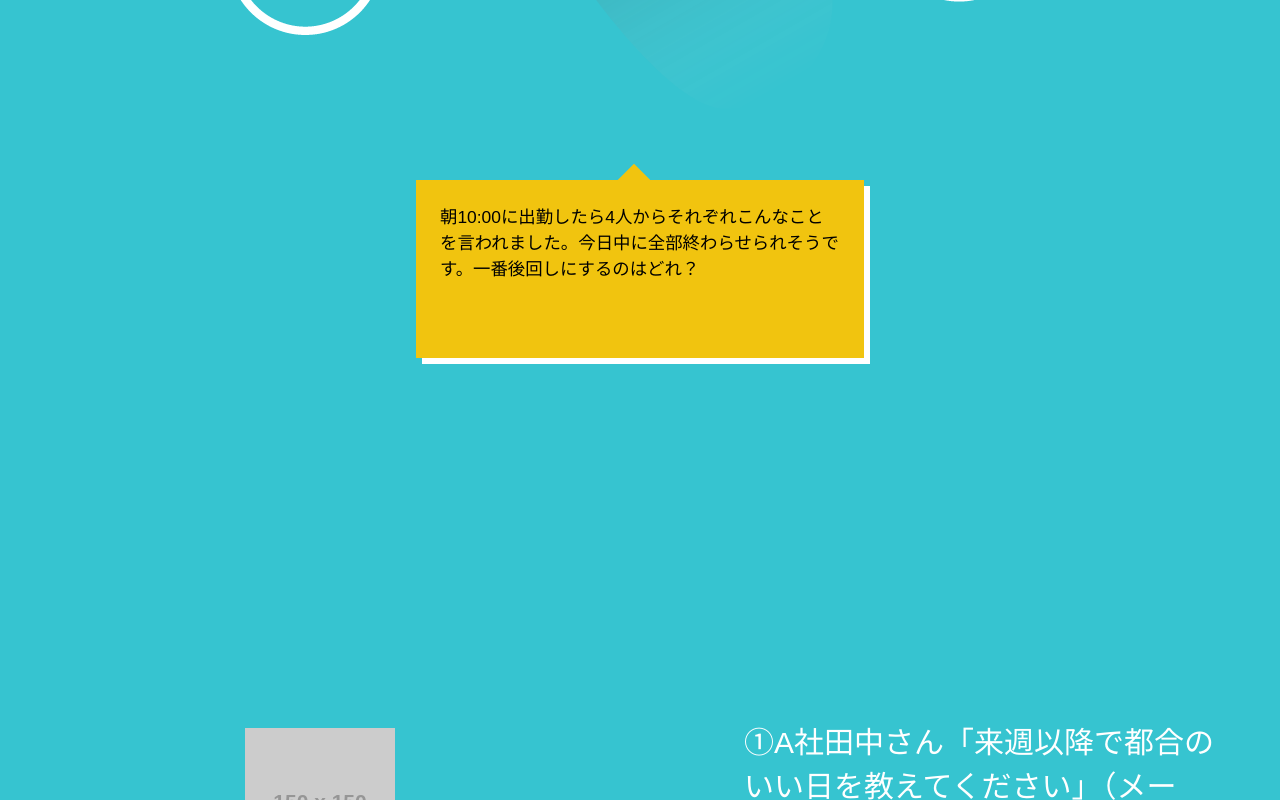
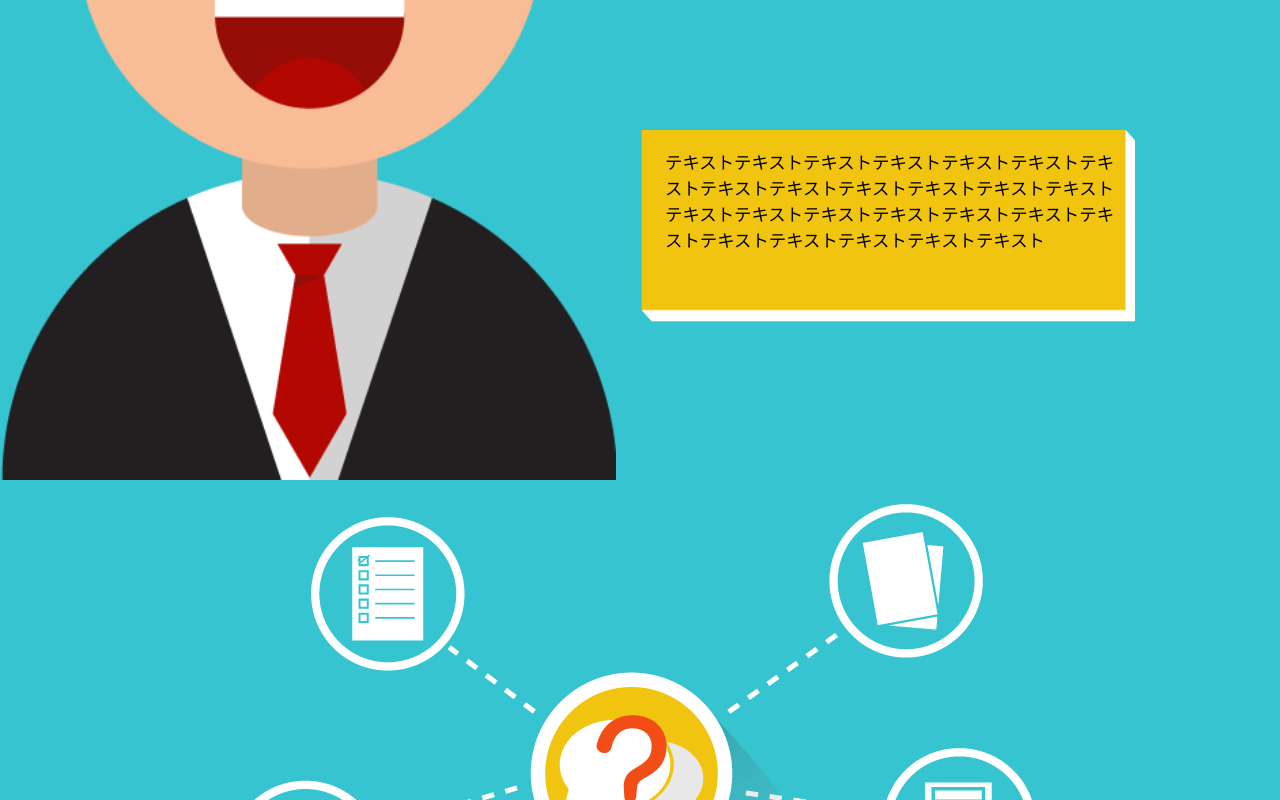
Before and after one commit to m-tanaka322/teamKAME-chan, a plain HTML site: page index.html in a window 1280 px wide. Shown: the part 1320-2120 px from the top of the page. Drawn offline with Linux system fonts and the light colour scheme; placeholder pictures from the web are drawn by us.

Commit message:
マージ用

```diff
--- a/css/style.css
+++ b/css/style.css
@@ -124,8 +124,35 @@ section {
 .box1, .box2 {
 	width: 100%;
 	height: 100%;
-	padding: 17% 5%;
 	box-sizing: border-box;
+}
+
+/* about */
+#about {
+	background-color: #36c4d0;
+	opacity: 1;
+	display: flex;
+	position: relative;
+}
+.human {
+	width: 100%;
+	height: 100%;
+	background: url("../img/aboutpage/mannerstraining_aboutpage_a.png");
+	background-size: contain;
+	background-repeat: no-repeat;
+	position:absolute;
+}
+.about-box{
+	line-height: 1.5em;
+	font-size: 0.58em;
+	width: 450px;
+	height: 200px;
+	padding: 20px 20px 40px 25px;
+	background: url("../img/aboutpage/mannerstraining_aboutpage_b.png");
+	background-size: contain;
+	background-repeat: no-repeat;
+	position: absolute;
+	bottom: 10%;
 }
 
 /* icon */
--- a/index.html
+++ b/index.html
@@ -17,11 +17,22 @@
 					<div id="title">
 						<p>Lei Hau'oli</p>
 						<p style="font-size: 1.25em">Biz Quiz</p>
-						<a href="#question1">▽</a>
+						<a href="#about">
+							<img src="img/toppage/mannerstraining_top_click.png" alt="">
+						</a>
 					</div>
 				</div>
 				<div class="box2">
-
+				</div>
+			</section>
+			<section id="about">
+				<div class="box1">
+					<div class="human"></div>
+				</div>
+				<div class="box2">
+					<div class="about-box">
+						<p>テキストテキストテキストテキストテキストテキストテキストテキストテキストテキストテキストテキストテキストテキストテキストテキストテキストテキストテキストテキストテキストテキストテキストテキストテキスト</p>
+					</div>
 				</div>
 			</section>
 			<section id="question1" class="question">
```
